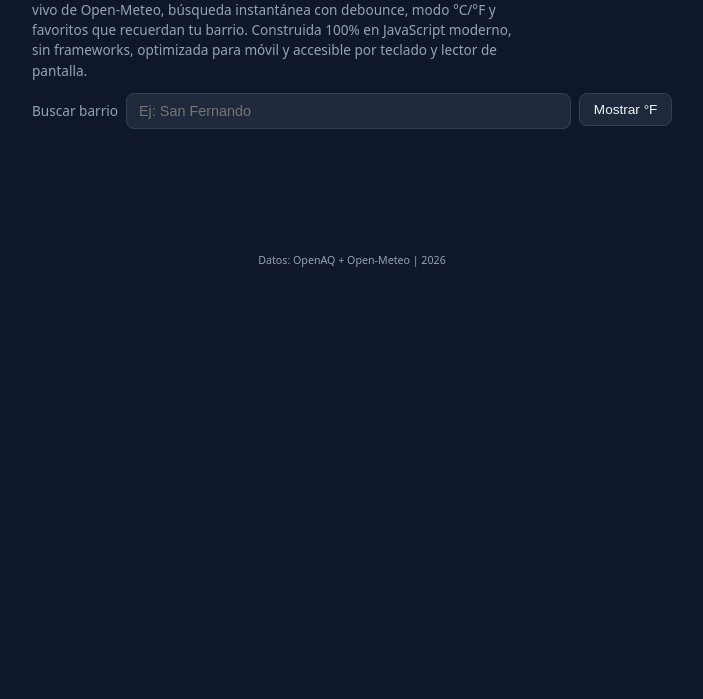
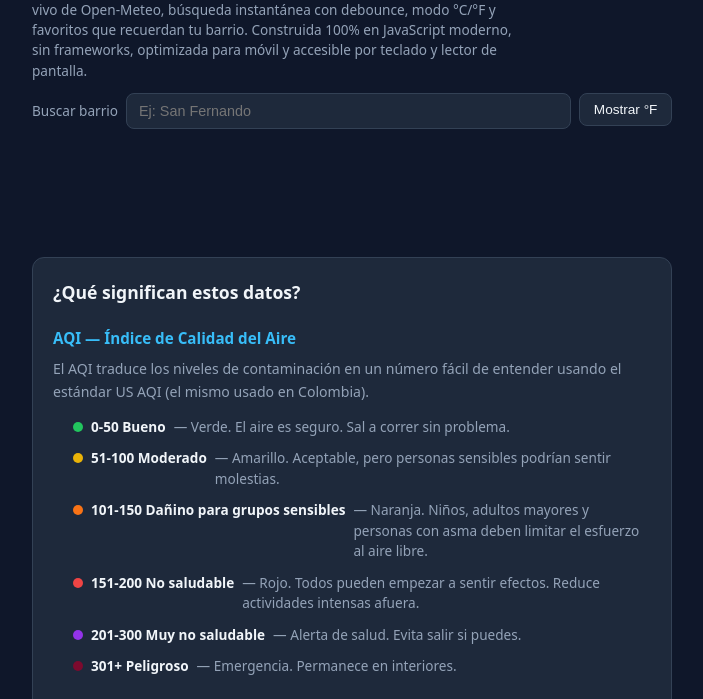
Before and after one commit to pipehd54/respira-cali, a website with bundled scripts: page index.html in a window 1280 px wide. Shown: the part 88-787 px from the top of the page, without its empty margins (288-991 px from the left). Built offline with nearby package versions, Linux system fonts and the light colour scheme; no server answers.

Commit message:
Add AQI help section

```diff
--- a/css/styles.css
+++ b/css/styles.css
@@ -363,6 +363,107 @@ header p {
   transition: color var(--transition);
 }
 
+/* ── Sección de ayuda ── */
+
+#ayuda {
+  margin-top: 2.5rem;
+  padding: 1.25rem;
+  border-radius: var(--radius);
+  background: var(--bg-card);
+  border: 1px solid var(--border);
+  transition: background var(--transition), border-color var(--transition);
+}
+
+#ayuda h2 {
+  margin: 0 0 1rem;
+  font-size: 1.1rem;
+  font-weight: 700;
+}
+
+#ayuda h3 {
+  margin: 1.25rem 0 0.5rem;
+  font-size: 0.95rem;
+  font-weight: 600;
+  color: var(--accent);
+  transition: color var(--transition);
+}
+
+#ayuda p {
+  margin: 0 0 0.5rem;
+  font-size: 0.88rem;
+  line-height: 1.6;
+  color: var(--text-secondary);
+  transition: color var(--transition);
+}
+
+#ayuda ul {
+  margin: 0.5rem 0 0;
+  padding: 0;
+  list-style: none;
+}
+
+#ayuda ul li {
+  position: relative;
+  padding: 0.35rem 0 0.35rem 1.25rem;
+  font-size: 0.85rem;
+  line-height: 1.5;
+  color: var(--text-secondary);
+  transition: color var(--transition);
+}
+
+#ayuda ul li::before {
+  content: '›';
+  position: absolute;
+  left: 0;
+  color: var(--accent);
+  font-weight: 700;
+  font-size: 1.1rem;
+}
+
+/* ── Escala AQI con dots de color ── */
+
+.aqi-escala {
+  margin: 0.75rem 0 0;
+}
+
+.aqi-escala li {
+  display: flex;
+  align-items: baseline;
+  gap: 0.5rem;
+  padding: 0.4rem 0.6rem;
+  border-radius: 6px;
+  transition: background var(--transition);
+}
+
+.aqi-escala li:hover {
+  background: color-mix(in srgb, var(--text) 3%, var(--bg-card));
+}
+
+.aqi-escala .dot {
+  flex-shrink: 0;
+  width: 10px;
+  height: 10px;
+  border-radius: 50%;
+  display: inline-block;
+}
+
+.aqi-escala li::before {
+  display: none;
+}
+
+.escala-bueno .dot { background: var(--bueno); }
+.escala-moderado .dot { background: var(--moderado); }
+.escala-danino .dot { background: var(--danino); }
+.escala-peligroso .dot { background: var(--malo); }
+.escala-muy-peligroso .dot { background: #9333ea; }
+.escala-extremo .dot { background: #7c0a2e; }
+
+#ayuda .aqi-escala li strong {
+  color: var(--text);
+  white-space: nowrap;
+  transition: color var(--transition);
+}
+
 /* ── Footer ── */
 
 footer {
--- a/index.html
+++ b/index.html
@@ -29,6 +29,39 @@
     <section id="estaciones" aria-live="polite">
       <!-- Aquí renderizamos las tarjetas con JS -->
     </section>
+
+    <section id="ayuda" aria-labelledby="ayuda-titulo">
+      <h2 id="ayuda-titulo">¿Qué significan estos datos?</h2>
+
+      <h3>AQI — Índice de Calidad del Aire</h3>
+      <p>
+        El AQI traduce los niveles de contaminación en un número fácil de entender usando el estándar US AQI (el mismo usado en Colombia).
+      </p>
+      <ul class="aqi-escala">
+        <li class="escala-bueno"><span class="dot"></span> <strong>0-50 Bueno</strong> — Verde. El aire es seguro. Sal a correr sin problema.</li>
+        <li class="escala-moderado"><span class="dot"></span> <strong>51-100 Moderado</strong> — Amarillo. Aceptable, pero personas sensibles podrían sentir molestias.</li>
+        <li class="escala-danino"><span class="dot"></span> <strong>101-150 Dañino para grupos sensibles</strong> — Naranja. Niños, adultos mayores y personas con asma deben limitar el esfuerzo al aire libre.</li>
+        <li class="escala-peligroso"><span class="dot"></span> <strong>151-200 No saludable</strong> — Rojo. Todos pueden empezar a sentir efectos. Reduce actividades intensas afuera.</li>
+        <li class="escala-muy-peligroso"><span class="dot"></span> <strong>201-300 Muy no saludable</strong> — Alerta de salud. Evita salir si puedes.</li>
+        <li class="escala-extremo"><span class="dot"></span> <strong>301+ Peligroso</strong> — Emergencia. Permanece en interiores.</li>
+      </ul>
+
+      <h3>PM2.5 — Partículas finas</h3>
+      <p>
+        PM2.5 son partículas de 2.5 micrones o menos (un cabello humano mide ~70 µm). Son tan pequeñas que entran a los pulmones y al torrente sanguíneo.
+      </p>
+      <p>
+        El AQI ya incluye PM2.5 en su cálculo, pero mostramos el valor bruto para que conozcas la concentración real. Según la OMS, el límite diario recomendado es 15 µg/m³.
+      </p>
+
+      <h3>¿Qué hacer si el aire está malo?</h3>
+      <ul>
+        <li>Cierra ventanas y usa purificador si tienes.</li>
+        <li>Evita ejercicio intenso al aire libre.</li>
+        <li>Usa tapabocas N95 si debes salir y el AQI supera 150.</li>
+        <li>Hidrátate: ayuda a tu cuerpo a eliminar partículas.</li>
+      </ul>
+    </section>
   </main>
 
   <footer>
```
